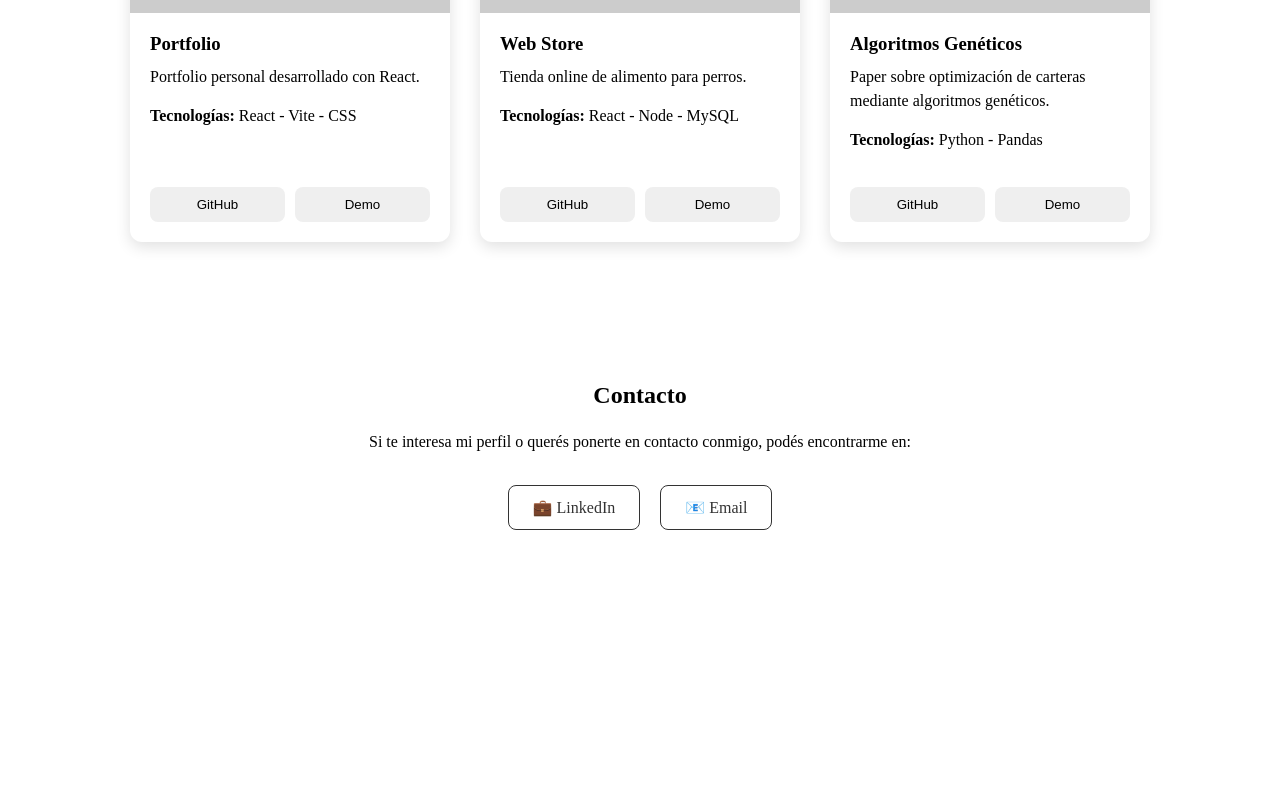
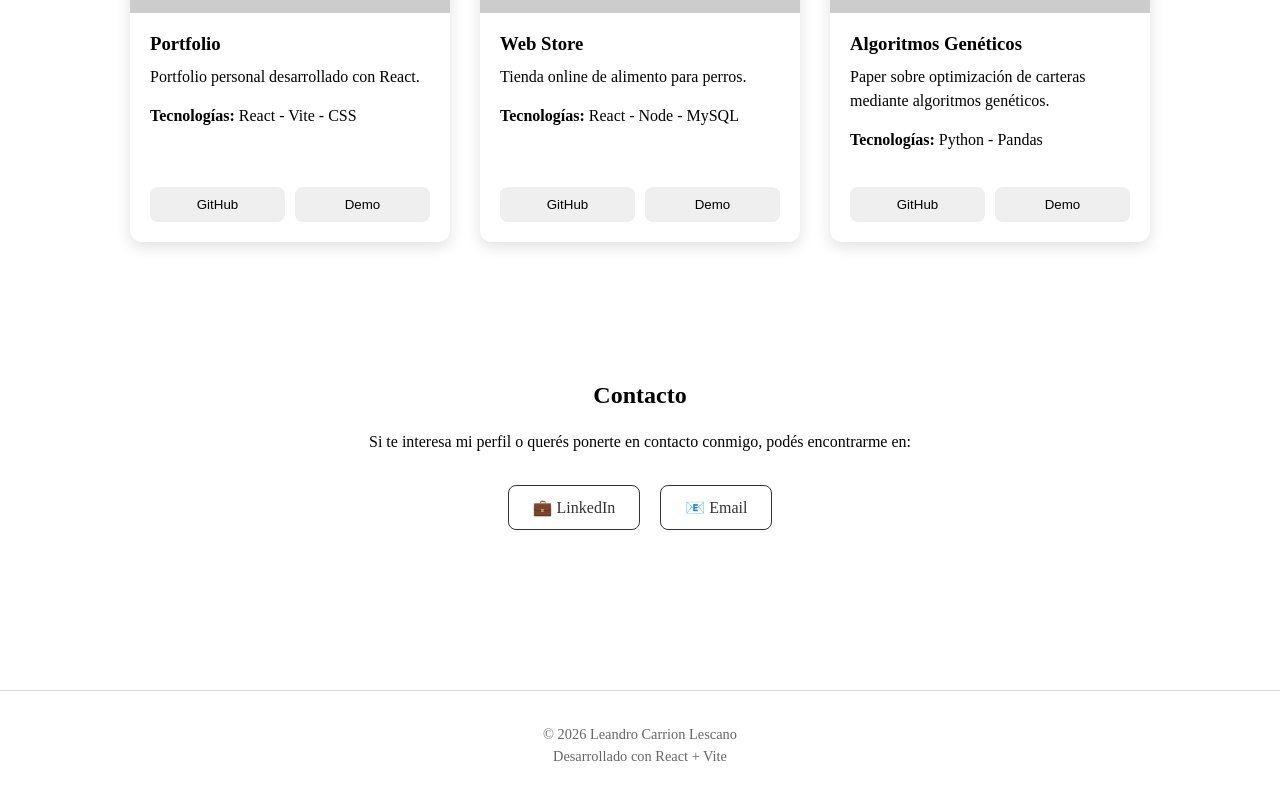
Before and after one commit to LeanCarrion/portfolio-react, a React app: page / in a window 1280 px wide. Shown: the part 1057-1857 px from the top of the page. Before the commit the page ends 1667 px from the top, so only its background shows below. Built offline with nearby package versions, Linux system fonts and the light colour scheme; the HTML template or start-up script is replaced by a standard one.

Commit message:
Se agrego la seccion Footer

```diff
--- a/src/App.jsx
+++ b/src/App.jsx
@@ -5,6 +5,7 @@
 import projects from "./data/projects";
 import "./App.css";
 import Contact from "./components/Contact";
+import Footer from "./components/Footer";
 
 
 function App() {
@@ -37,6 +38,7 @@
                 </div>
             </section>
             <Contact />
+            <Footer />
 
         </>
 
--- /dev/null
+++ b/src/components/Footer.css
@@ -0,0 +1,12 @@
+.footer {
+    margin-top: 80px;
+    padding: 30px;
+    text-align: center;
+    border-top: 1px solid #ddd;
+    color: #666;
+    font-size: 0.9rem;
+}
+
+.footer p {
+    margin: 5px 0;
+}
--- /dev/null
+++ b/src/components/Footer.jsx
@@ -0,0 +1,12 @@
+import "./Footer.css";
+
+function Footer() {
+    return (
+        <footer className="footer">
+            <p>© 2026 Leandro Carrion Lescano</p>
+            <p>Desarrollado con React + Vite</p>
+        </footer>
+    );
+}
+
+export default Footer;
```
